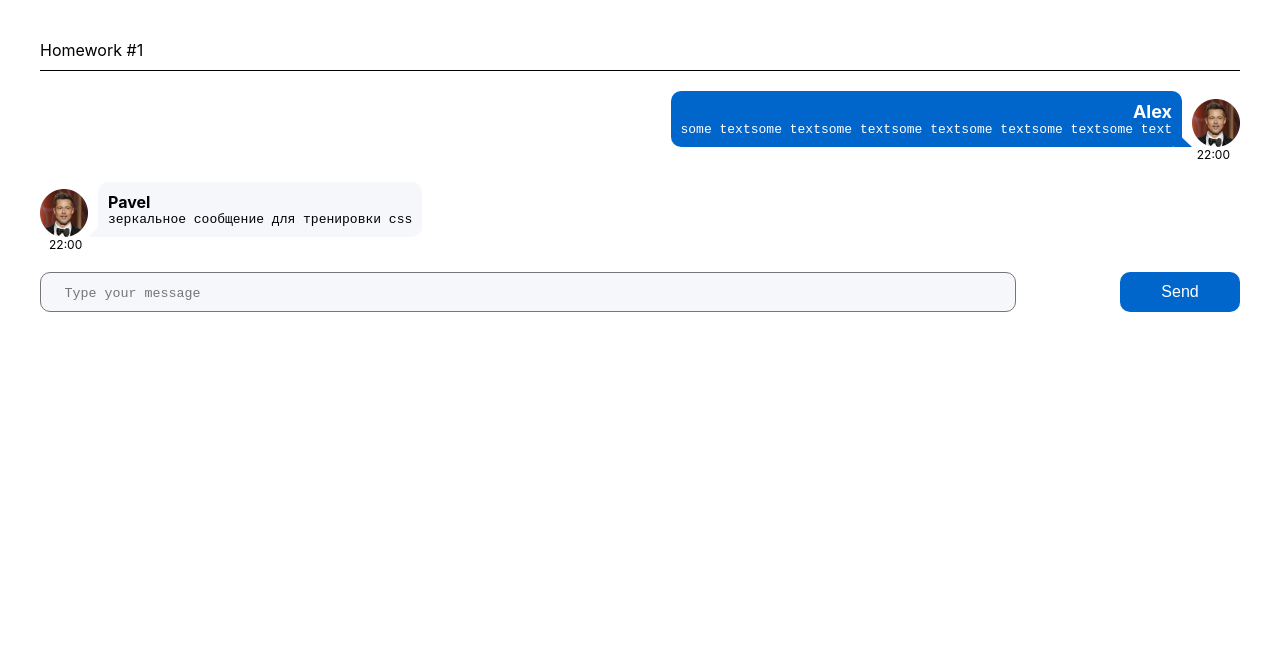
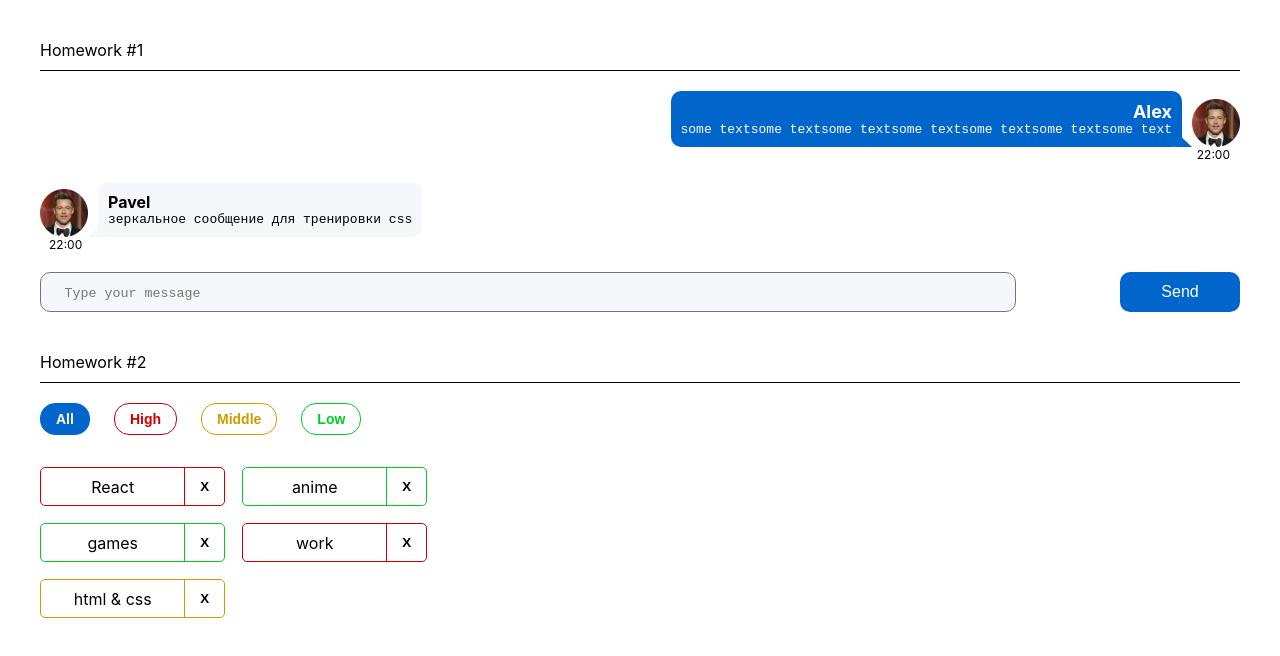
Before and after one commit to AlexPstr/HomeWorkS2, a React (Create React App) app: page / in a window 1280 px wide. Shown: the top 656 px of the page. Built offline with nearby package versions, Linux system fonts and the light colour scheme.

Commit message:
feat: completed task HW02

```diff
--- a/src/s1-main/App.tsx
+++ b/src/s1-main/App.tsx
@@ -1,13 +1,14 @@
 import React from 'react'
 import s from './App.module.css'
 import HW1 from '../s2-homeworks/hw01/HW1'
+import HW2 from "../s2-homeworks/hw02/HW2";
 
 function App() {
     return (
         <div className={s.App}>
             <HW1/>
             {/*раскомментировать по ходу выполнения*/}
-            {/*<HW2/>*/}
+            <HW2/>
             {/*<HW3/>*/}
             {/*<HW4/>*/}
 
--- a/src/s2-homeworks/hw02/HW2.tsx
+++ b/src/s2-homeworks/hw02/HW2.tsx
@@ -17,16 +17,16 @@ import s2 from '../../s1-main/App.module.css'
 * */
 
 // types
-export type AffairPriorityType = any // need to fix any
+export type AffairPriorityType = 'high' | 'low' | 'middle' // need to fix any
 export type AffairType = {
-    _id: any // need to fix any
-    name: any // need to fix any
+    _id: number // need to fix any
+    name: string // need to fix any
     priority: AffairPriorityType
 }
 export type FilterType = 'all' | AffairPriorityType
 
 // constants
-const defaultAffairs: any = [ // need to fix any
+const defaultAffairs: AffairType[] = [ // need to fix any
     {_id: 1, name: 'React', priority: 'high'}, // студенты могут изменить содержимое name и количество элементов в массиве, ...priority не менять!
     {_id: 2, name: 'anime', priority: 'low'},
     {_id: 3, name: 'games', priority: 'low'},
@@ -35,22 +35,25 @@ const defaultAffairs: any = [ // need to fix any
 ]
 
 // pure helper functions
-export const filterAffairs = (affairs: any, filter: any): any => { // need to fix any
+export const filterAffairs = (affairs: AffairType[], filter: FilterType): AffairType[] => { // need to fix any
 
+    if(filter === 'all') return affairs
+    return affairs.filter(affair => affair.priority === filter) // need to fix
+}
+export const deleteAffair = (affairs: AffairType[], _id: number): AffairType[] => { // need to fix any
 
-    return affairs // need to fix
-}
-export const deleteAffair = (affairs: any, _id: any): any => { // need to fix any
-
-    return affairs // need to fix
+    return affairs.filter(affair => affair._id !== _id)
 }
 
 function HW2() {
-    const [affairs, setAffairs] = useState<any>(defaultAffairs) // need to fix any
+    debugger
+    const [affairs, setAffairs] = useState<AffairType[]>(defaultAffairs) // need to fix any
     const [filter, setFilter] = useState<FilterType>('all')
 
+    console.log('rerender')
     const filteredAffairs = filterAffairs(affairs, filter)
-    const deleteAffairCallback = (_id: any) => { // need to fix any
+    const deleteAffairCallback = (_id: number) => { // need to fix any
+        setAffairs(affairs.filter(affair => affair._id !== _id))
         // need to fix
     }
 
--- a/src/s2-homeworks/hw02/affairs/Affairs.tsx
+++ b/src/s2-homeworks/hw02/affairs/Affairs.tsx
@@ -4,23 +4,27 @@ import {AffairType, FilterType} from '../HW2'
 import s from './Affairs.module.css'
 
 type AffairsPropsType = {
-    data: any // need to fix any
-    setFilter: any
-    deleteAffairCallback: any
+    data: AffairType[] // need to fix any
+    setFilter: (filter:FilterType) => void
+    deleteAffairCallback: (id: number) => void
     filter: FilterType
 }
 
 function Affairs(props: AffairsPropsType) {
     const setAll = () => {
+        props.setFilter('all')
         // need to fix
     }
     const setHigh = () => {
+        props.setFilter('high')
         // need to fix
     }
     const setMiddle = () => {
+        props.setFilter('middle')
         // need to fix
     }
     const setLow = () => {
+        props.setFilter('low')
         // need to fix
     }
 
--- a/src/s2-homeworks/hw02/affairs/affair/Affair.tsx
+++ b/src/s2-homeworks/hw02/affairs/affair/Affair.tsx
@@ -6,12 +6,12 @@ import s2 from '../Affairs.module.css'
 type AffairPropsType = {
     // key не нужно типизировать
     affair: AffairType
-    deleteAffairCallback: any // need to fix any
+    deleteAffairCallback: (id: number) => void // need to fix any
 }
 
 function Affair(props: AffairPropsType) {
     const deleteCallback = () => {
-        // need to fix
+        props.deleteAffairCallback(props.affair._id)
     }
 
     const nameClass = s.name + ' ' + s2[props.affair.priority]
@@ -25,7 +25,7 @@ function Affair(props: AffairPropsType) {
         >
             <div id={'hw2-name-' + props.affair._id} className={nameClass}>
                 {/*создаёт студент*/}
-
+                {props.affair.name}
                 {/**/}
             </div>
             <div id={'hw2-priority-' + props.affair._id} hidden>
@@ -35,7 +35,7 @@ function Affair(props: AffairPropsType) {
             <button
                 id={'hw2-button-delete-' + props.affair._id}
                 className={buttonClass}
-                // need to fix
+                onClick={deleteCallback}
 
             >
                 {/*текст кнопки могут изменить студенты*/}
```
